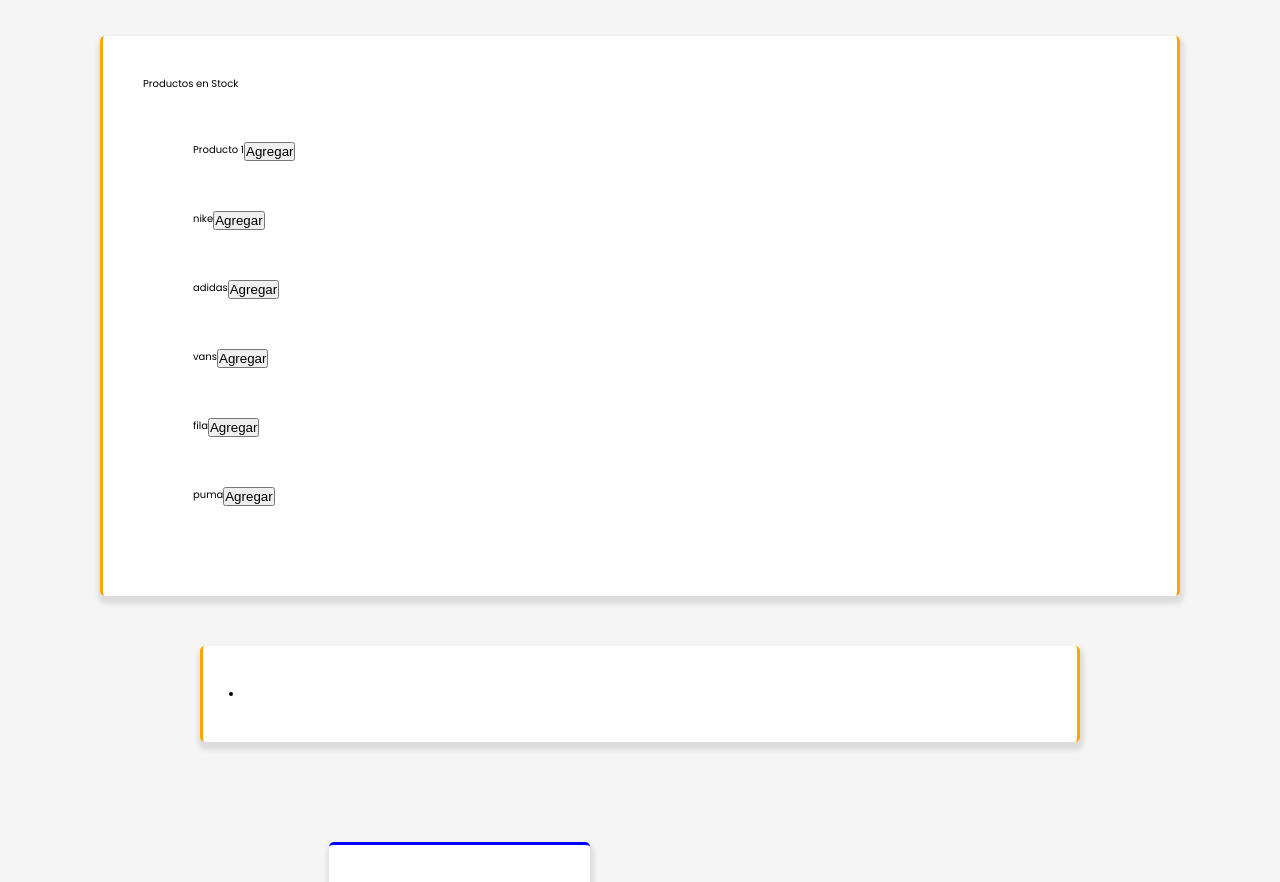
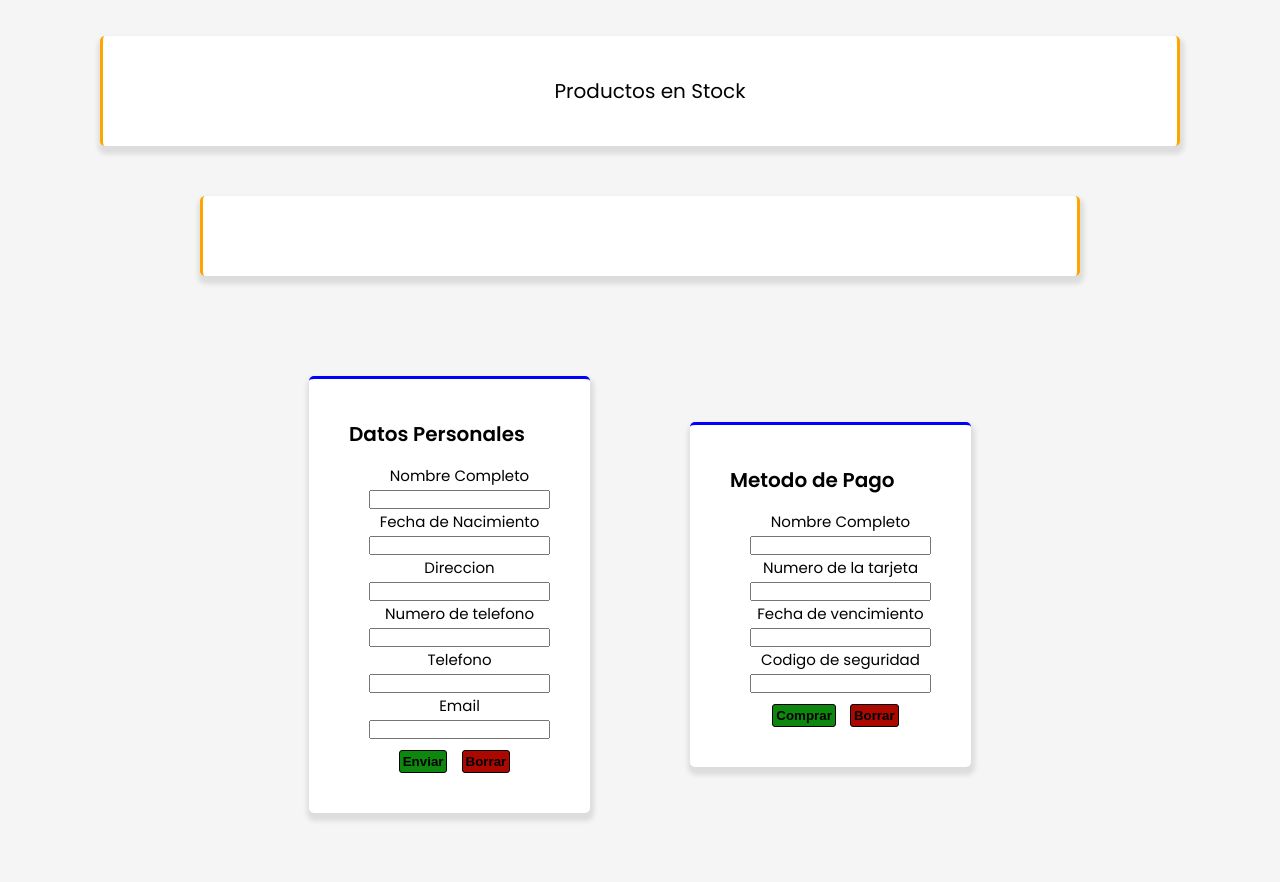
Before and after one commit to PendraDev/MVP, a plain HTML site: page index.html in a window 1280 px wide. Shown: the part 124-1006 px from the top of the page. Drawn offline with Linux system fonts and the light colour scheme.

Commit message:
Segunda iteracion
Segunda iteracion

```diff
--- a/app.js
+++ b/app.js
@@ -4,7 +4,7 @@
     marca: "nike",
     color: "blanco",
     talle: 42,
-    precio: 100,
+    precio: 100
   },
   {
     marca: "adidas",
@@ -38,13 +38,27 @@
   let item = document.createElement("li");
   let parrafo = document.createElement("p");
   let boton = document.createElement("button");
+  boton.setAttribute("key", index);
   parrafo.textContent = element.marca;
   boton.textContent = "Agregar";
   item.appendChild(parrafo);
   item.appendChild(boton);
   lista.appendChild(item);
+  boton.addEventListener("click", (e) => {
+    let indice = e.target.getAttribute("key");
+    let indiceP = parseInt(indice);
+    carrito.push(productos[indiceP]);
+    let productosCarrito = document.createElement("li");
+    listaCarro.appendChild(productosCarrito);
+    .textContent = ` ${element.nombre} Marca: ${element.marca}
+
+    })
 }
 
 
-button.setAttribute("id", "idPrueba");
-let boton = document.getElementById()
+
+
+
+
+
+const carrito = [];
--- a/index.html
+++ b/index.html
@@ -16,20 +16,17 @@
             <div id='productos' class="box3">
                 <p> Productos en Stock </p>
                 <ul id="lista">
-                <li><p>Producto 1</p><button>Agregar</button></li>
 
                 </ul>
             </div>
             <div id='Carrito' class="box4">
                 <ul id="listaCarro">
-                <li id="zapatillaCarro">
 
-                </li>
                 </ul>
+            </div>
 
+        </section>
     </div>
-    </div>
-    </section>
 
 
 
@@ -45,8 +42,8 @@
                 <p>Telefono <br><input type="number" name="" ></p>
                 <p>Email <br><input  type="email" name="" ></p>
                 <p>
-                    <input class="button" type="submit" value="Enviar">
-                    <input class="button" type="reset" value="Borrar">
+                    <input class="button1" type="submit" value="Enviar">
+                    <input class="button2" type="reset" value="Borrar">
                 </p>
             </form>
         </div>
@@ -59,8 +56,8 @@
                 <p>Codigo de seguridad <br><input type="password" ><p>
 
                 <p>
-                    <input  class="button" type="submit" value="Comprar">
-                    <input  class="button" type="reset" value="Borrar">
+                    <input  class="button1" type="submit" value="Comprar">
+                    <input  class="button2" type="reset" value="Borrar">
                 </p>
             </form>
         </div>
--- a/style.css
+++ b/style.css
@@ -20,8 +20,16 @@
 
 h1 {
   font-size: 4rem;
-  -align: center;
+  text-align: center;
   margin: 5rem;
+}
+section p {
+  text-align: center;
+  font-size: 2rem;
+  margin-left: 2rem;
+}
+li p {
+
 }
 form {
   background: white;
@@ -54,7 +62,7 @@
   border-top: 3px solid blue;
 }
 .box2 {
-  border-top: 3px solid green;
+  border-top: 3px solid blue;
 }
 .box3 {
   border-left: 3px solid orange;
@@ -75,7 +83,18 @@
   display: flex;
   margin: 5rem;
 }
-.button {
+.button1, .button2 {
     margin: 1rem 1rem 0 0;
     padding: 0.3rem;
+    border: 1px solid black ;
+    border-radius: 3px;
+    font-weight: bold;
 }
+
+.button1 {
+  background: #0D870D;
+
+}
+.button2 {
+  background: #AB0900;
+}
```
Lines whose indentation alone changed are shown as unchanged.
